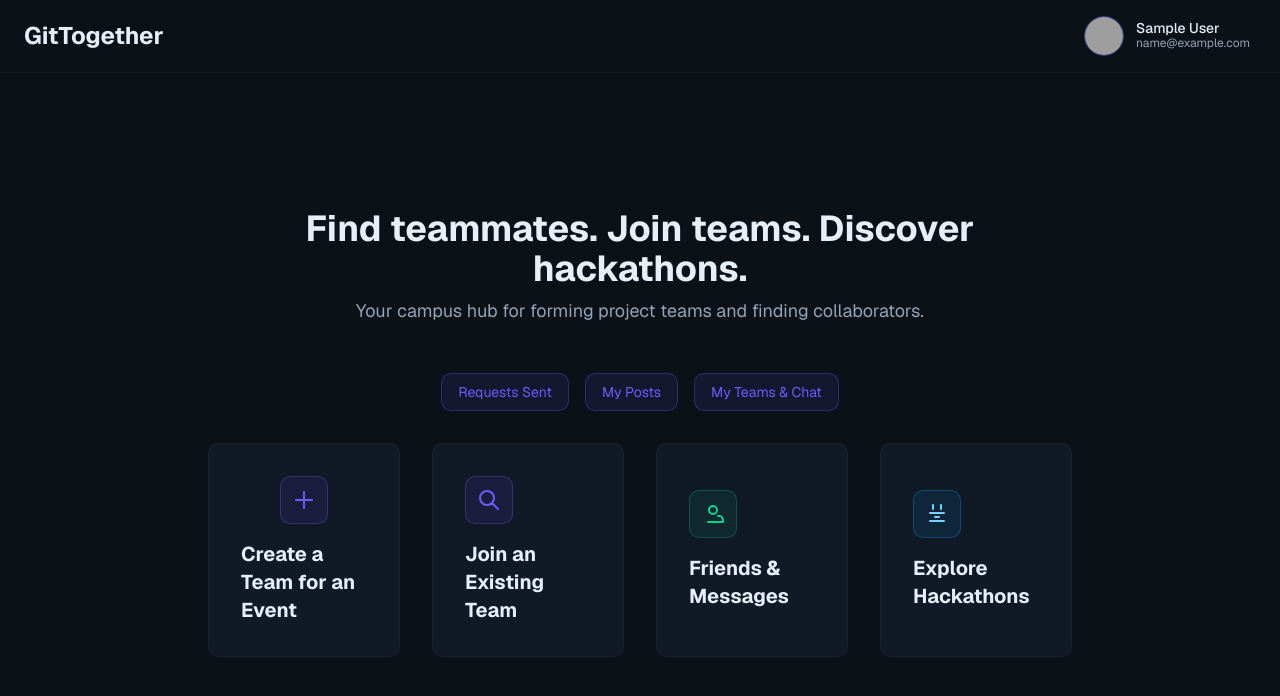
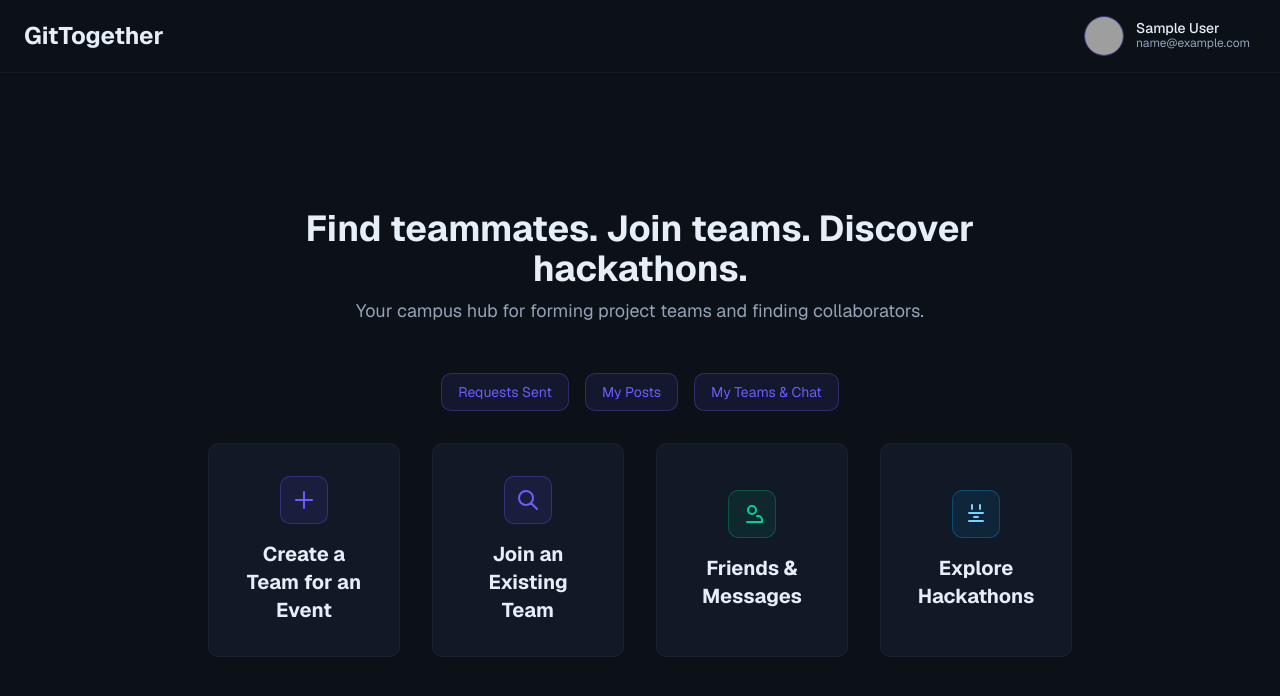
Before and after one commit to R-Nikhil-Ganesh/gittogether-frontend, a Next.js app: page /dashboard in a window 1280 px wide. Shown: the top 696 px of the page. Built offline with nearby package versions, Linux system fonts and the light colour scheme; no server answers; sample sign-in values are in the browser's storage; grey boxes are pictures that could not be loaded.

Commit message:
Centering icons

```diff
--- a/components/dashboard-page.tsx
+++ b/components/dashboard-page.tsx
@@ -119,7 +119,7 @@ export default function DashboardPage({
               {/* Post a Team Request */}
               <button
                 onClick={onNavigateToPostTeam}
-                className="group relative overflow-hidden rounded-lg border border-border bg-card p-6 sm:p-8 transition-all duration-300 hover:border-primary hover:shadow-lg hover:shadow-primary/20"
+                className="group relative overflow-hidden rounded-lg border border-border bg-card p-6 sm:p-8 transition-all duration-300 hover:border-primary hover:shadow-lg hover:shadow-primary/20 text-center"
               >
                 <div className="absolute inset-0 bg-gradient-to-br from-primary/10 to-transparent opacity-0 group-hover:opacity-100 transition-opacity" />
                 <div className="relative space-y-4">
@@ -128,7 +128,7 @@ export default function DashboardPage({
                       <path strokeLinecap="round" strokeLinejoin="round" strokeWidth={2} d="M12 4v16m8-8H4" />
                     </svg>
                   </div>
-                  <div className="text-left">
+                  <div>
                     <h3 className="text-lg sm:text-xl font-bold text-foreground group-hover:text-primary transition">
                       Create a Team for an Event
                     </h3>
@@ -139,7 +139,7 @@ export default function DashboardPage({
               {/* Find a Team */}
               <button
                 onClick={onNavigateToFindTeam}
-                className="group relative overflow-hidden rounded-lg border border-border bg-card p-6 sm:p-8 transition-all duration-300 hover:border-accent hover:shadow-lg hover:shadow-accent/20 text-left"
+                className="group relative overflow-hidden rounded-lg border border-border bg-card p-6 sm:p-8 transition-all duration-300 hover:border-accent hover:shadow-lg hover:shadow-accent/20 text-center"
               >
                 <div className="absolute inset-0 bg-gradient-to-br from-accent/10 to-transparent opacity-0 group-hover:opacity-100 transition-opacity" />
                 <div className="relative space-y-4">
@@ -162,7 +162,7 @@ export default function DashboardPage({
               {/* Friends & Messages card placed beside Find a Team */}
               <button
                 onClick={onNavigateToFriends}
-                className="group relative overflow-hidden rounded-lg border border-border bg-card p-6 sm:p-8 transition-all duration-300 hover:border-emerald-400 hover:shadow-lg hover:shadow-emerald-200/10 text-left"
+                className="group relative overflow-hidden rounded-lg border border-border bg-card p-6 sm:p-8 transition-all duration-300 hover:border-emerald-400 hover:shadow-lg hover:shadow-emerald-200/10 text-center"
               >
                 <div className="absolute inset-0 bg-gradient-to-br from-emerald-500/6 to-transparent opacity-0 group-hover:opacity-100 transition-opacity" />
                 <div className="relative space-y-4">
@@ -180,7 +180,7 @@ export default function DashboardPage({
               {/* Discover Events card placed beside Friends & Messages */}
               <button
                 onClick={onNavigateToEvents}
-                className="group relative overflow-hidden rounded-lg border border-border bg-card p-6 sm:p-8 transition-all duration-300 hover:border-sky-500 hover:shadow-lg hover:shadow-sky-500/20 text-left"
+                className="group relative overflow-hidden rounded-lg border border-border bg-card p-6 sm:p-8 transition-all duration-300 hover:border-sky-500 hover:shadow-lg hover:shadow-sky-500/20 text-center"
               >
                 <div className="absolute inset-0 bg-gradient-to-br from-sky-500/8 to-transparent opacity-0 group-hover:opacity-100 transition-opacity" />
                 <div className="relative space-y-4">
```
